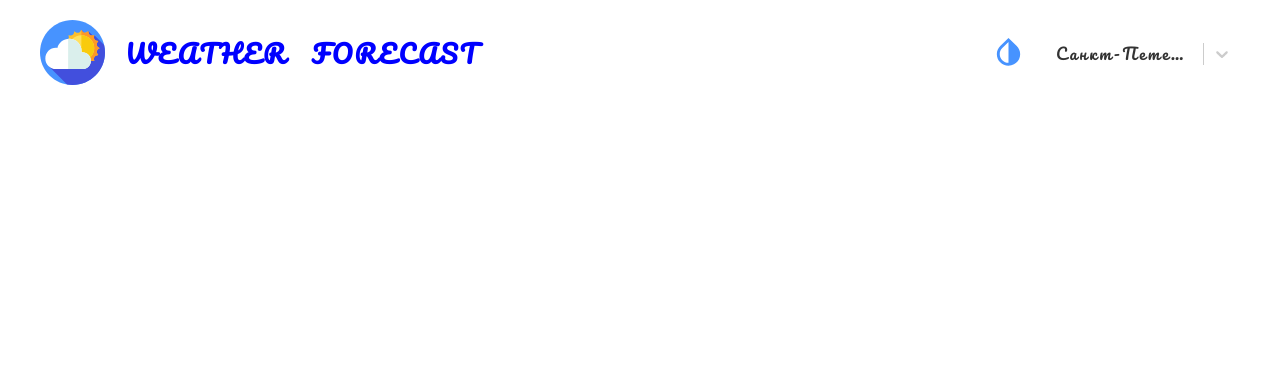
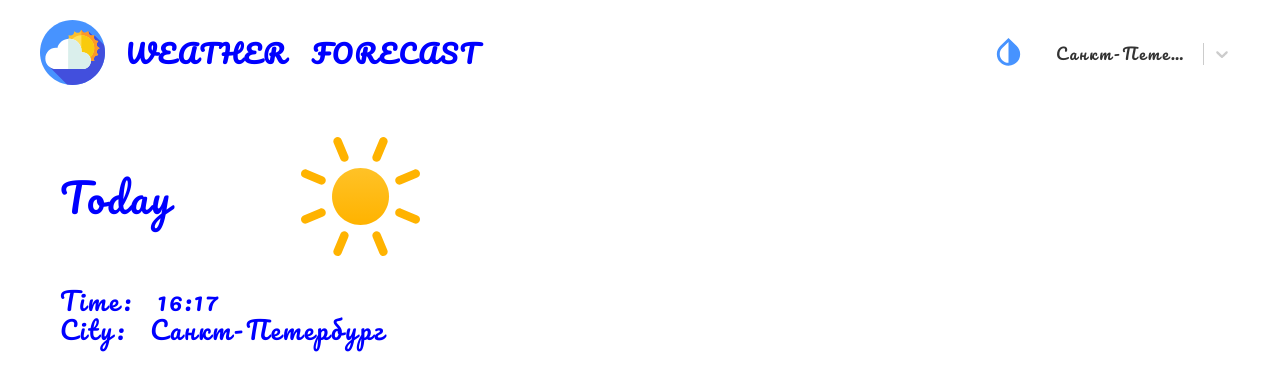
Before and after one commit to YZDmitriy/Weather-forecast-TypeScript-, a React (Create React App) app: page / in a window 1280 px wide. Shown: the top 390 px of the page. Built offline with nearby package versions, Linux system fonts and the light colour scheme; the HTML template or start-up script is replaced by a standard one.

Commit message:
add weather city and styles

```diff
--- a/src/App.tsx
+++ b/src/App.tsx
@@ -1,5 +1,5 @@
 import {Routes, Route} from 'react-router-dom'
-import Home from './Pages/Home/components/Home';
+import Home from './Pages/Home/Home';
 import { MonthStatistics } from './Pages/MonthStatistics/MonthStatistics/MonthStatistics';
 import Header from './shared/Header/Header';
 
--- a/src/Pages/Home/components/Home.tsx
+++ b/src/Pages/Home/Home.tsx
@@ -1,10 +1,11 @@
 import React from 'react';
+import { ThisDay } from './components/ThisDay/ThisDay';
 import s from './Home.module.scss'
 
 export const Home = () =>  {
   return (
     <div className={s.home}>
-
+     <ThisDay />
     </div>
   );
 }
--- /dev/null
+++ b/src/Pages/Home/components/ThisDay/ThisDay.module.scss
@@ -0,0 +1,39 @@
+// @import '../../../../styles/variables.scss';
+
+.this__day {
+  padding: 20px;
+  max-width: 400px;
+  width: 100%;
+  background: var(#{--components-background-default});
+  // box-shadow: $box-shadow;
+  // border-radius: $border-radius;
+}
+
+.top__block {
+  display: flex;
+  justify-content: space-between;
+  align-items: center;
+  width: 100%;
+  margin-bottom: 30px;
+  svg {
+    width: 119px;
+    height: 119px;
+  }
+  .this__temp {
+    font-size: 96px;
+    font-weight: 500;
+    // color: $primary-color;
+  }
+  .this__day_name {
+    font-size: 40px;
+    color: var(#{--text-color-default});
+  }
+}
+
+.bottom__block {
+  .this__time,
+  .this__city {
+    // color: $base-color;
+    font-size: 25px;
+  }
+}
--- /dev/null
+++ b/src/Pages/Home/components/ThisDay/ThisDay.tsx
@@ -0,0 +1,36 @@
+import React from 'react';
+import { GlobalSvgSelector } from '../../../../assets/icons/global/GlobalSvgSelector';
+// import { Weather } from '../../../../store/types/types';
+import s from './ThisDay.module.scss';
+
+interface Props {
+
+  // weather: Weather;
+}
+
+export const ThisDay = ( props: Props) => {
+
+let Data = new Date();
+let Hour = Data.getHours();
+let Minutes = Data.getMinutes();
+
+  return (
+    <div className={s.this__day}>
+      <div className={s.top__block}>
+        <div className={s.top__block_wrapper}>
+          {/* <div className={s.this__temp}>{Math.floor(weather.main.temp)}°</div> */}
+          <div className={s.this__day_name}>Today</div>
+        </div>
+        <GlobalSvgSelector id="sun" />
+      </div>
+      <div className={s.bottom__block}>
+        <div className={s.this__time}>
+        Time: <span>{`${Hour}:${Minutes}`}</span>
+        </div>
+        <div className={s.this__city}>
+          City: <span>Санкт-Петербург</span>
+        </div>
+      </div>
+    </div>
+  );
+};
--- a/src/styles/variables.scss
+++ b/src/styles/variables.scss
@@ -0,0 +1,47 @@
+$primary-color: #4793ff;
+$light-background: #fff;
+$box-shadow: 2px 5px 25px -3px rgba(180, 180, 180, 0.25);
+$border-radius: 20px;
+
+$light-color: #000;
+$dark-color: #fff;
+$base-color: #939cb0;
+
+$body-background-dark: #0d1117;
+$body-background-light: #fff;
+
+$components-background-dark: #4f4f4f;
+$components-background-light: #fff;
+
+$card-background-light: rgba(71, 147, 255, 0.2);
+$card-background-dark: #2e3035;
+
+$card-box-shadow-light: 0px 3px 20px rgba(147, 144, 144, 0.28);
+$card-box-shadow-dark: 0px 3px 20px rgba(5, 5, 5, 0.28);
+
+:root {
+  //body-background
+  --body-background-dark: #{$body-background-dark};
+  --body-background-light: #{$body-background-light};
+  --body-background-default: var(#{--body-background-light});
+
+  //components-background
+  --components-background-dark: #{$components-background-dark};
+  --components-background-light: #{$components-background-light};
+  --components-background-default: var(#{--components-background-light});
+
+  //card-background
+  --card-background-dark: #{$card-background-dark};
+  --card-background-light: #{$card-background-light};
+  --card-background-default: var(#{--card-background-light});
+
+  //card-shadow
+  --card-shadow-dark: #{$card-box-shadow-dark};
+  --card-shadow-light: #{$card-box-shadow-light};
+  --card-shadow-default: var(#{--card-shadow-light});
+
+  //text
+  --text-color-dark: #{$dark-color};
+  --text-color-light: #{$light-color};
+  --text-color-default: var(#{--text-color-light});
+}
```
Also changed, not shown: src/Pages/Home/Home.module.scss (renamed from src/Pages/Home/components/Home.module.scss).
